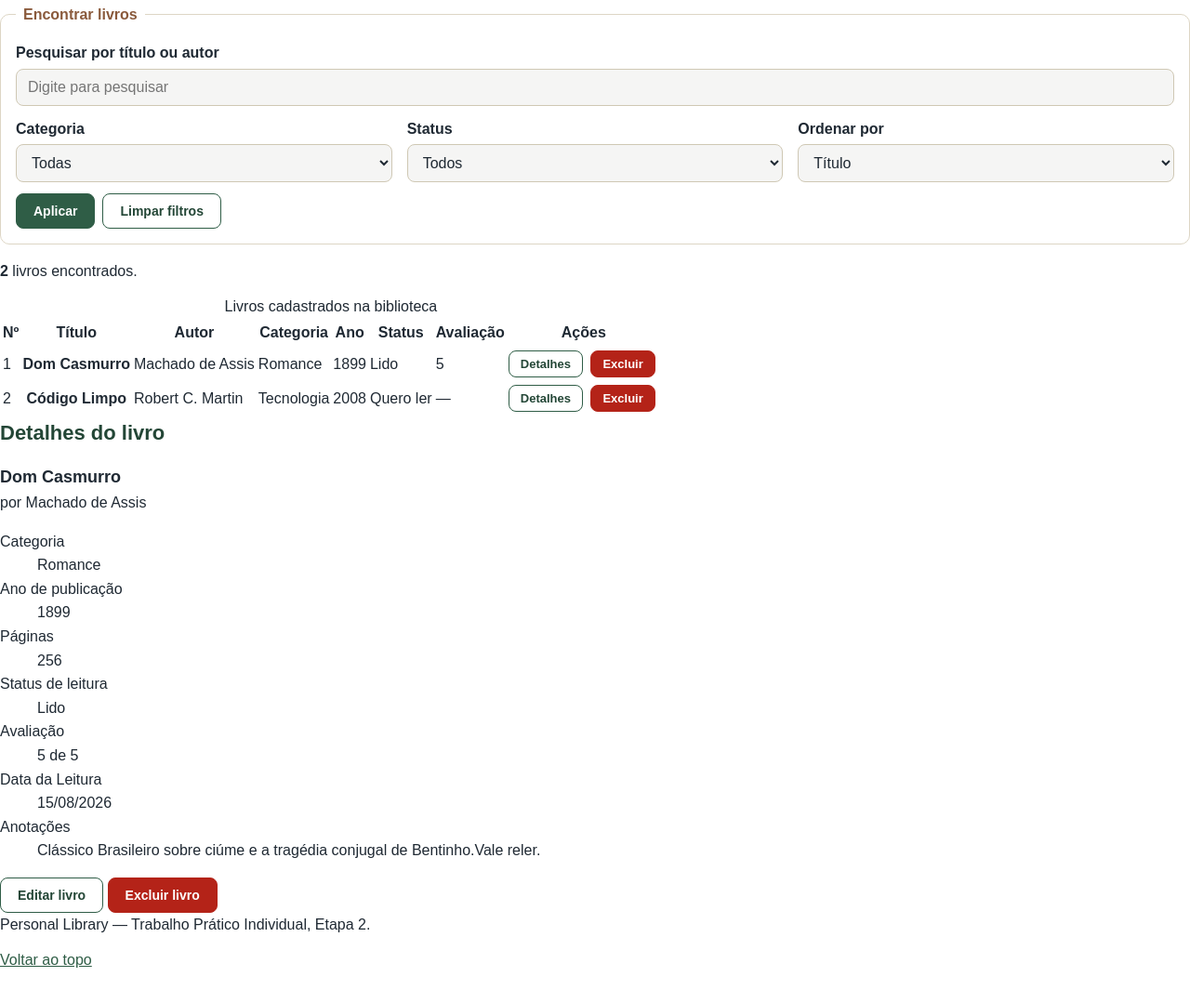
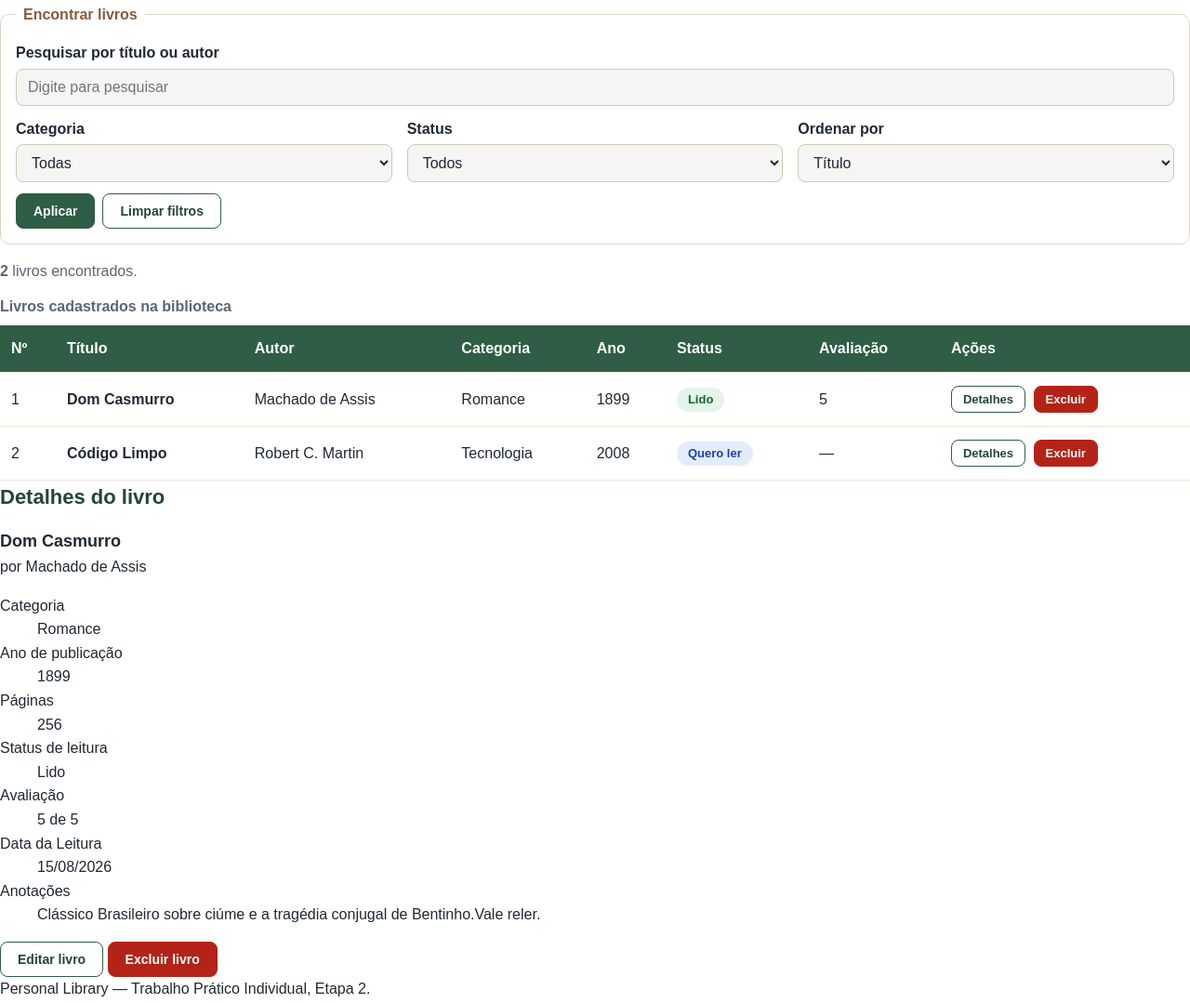
Before and after one commit to marymours013/Biblioteca_privada, a plain HTML site: page index.html in a window 1280 px wide. Shown: the part 1002-2081 px from the top of the page at 93% size. Before the commit the page ends 2059 px from the top, so only its background shows below. Drawn offline with Linux system fonts and the light colour scheme; files that its build step writes are made by us from their sources.

Commit message:
style: estiliza tabela de livros com selos de status

```diff
--- a/assets/css/style.css
+++ b/assets/css/style.css
@@ -280,3 +280,65 @@ textarea:focus {
 .btn-perigo:hover {
   background-color: #8f1c12;
 }
+
+/* Listagem */
+.contador {
+  color: #5b6670;
+}
+
+.tabela-responsiva {
+  overflow-x: auto;
+}
+
+table {
+  width: 100%;
+  border-collapse: collapse;
+}
+
+caption {
+  padding-bottom: 8px;
+  text-align: left;
+  font-weight: 700;
+  color: #5b6670;
+}
+
+th,
+td {
+  padding: 12px;
+  text-align: left;
+  border-bottom: 1px solid #ece6d6;
+}
+
+thead th {
+  color: #ffffff;
+  background-color: #2f5d46;
+  white-space: nowrap;
+}
+
+tbody tr:hover {
+  background-color: #f1ecdd;
+}
+
+/* Selos de status */
+.selo {
+  display: inline-block;
+  padding: 3px 12px;
+  font-size: 13px;
+  font-weight: 700;
+  border-radius: 999px;
+}
+
+.selo-lido {
+  color: #166534;
+  background-color: #e3f4e8;
+}
+
+.selo-lendo {
+  color: #92400e;
+  background-color: #fdf0d5;
+}
+
+.selo-quero {
+  color: #1e40af;
+  background-color: #e3ecfb;
+}
```
